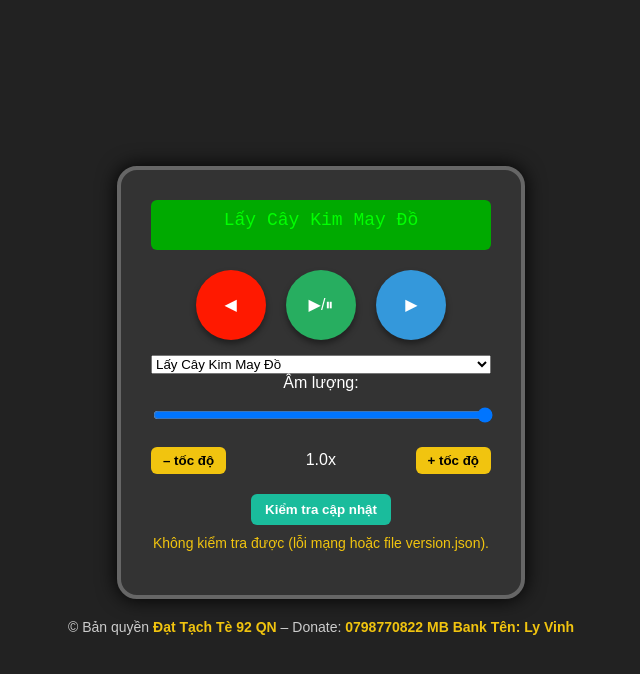
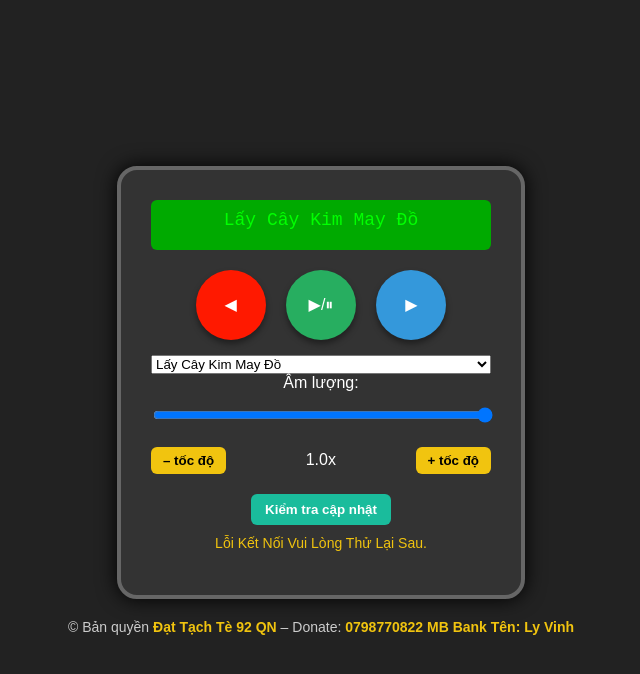
Before and after one commit to DATTACHTEEEE/basuridemo, a plain HTML site: page index.html in a window 1280 px wide. Both pictures are taken after a click on the button "Kiểm tra cập nhật". Shown: the whole page, without its empty margins (319-959 px from the left). Drawn offline with Linux system fonts and the light colour scheme; no server answers.

Commit message:
Update index.html

```diff
--- a/index.html
+++ b/index.html
@@ -206,7 +206,7 @@ document.getElementById("checkUpdateBtn").addEventListener("click", async () =>
         `Đang ở bản mới nhất (Cập nhật lần cuối: ${data.updated}${next})`;
     }
   } catch (e) {
-    result.textContent = "Không kiểm tra được (lỗi mạng hoặc file version.json).";
+    result.textContent = "Lỗi Kết Nối Vui Lòng Thử Lại Sau.";
   }
 });
 </script>
```
